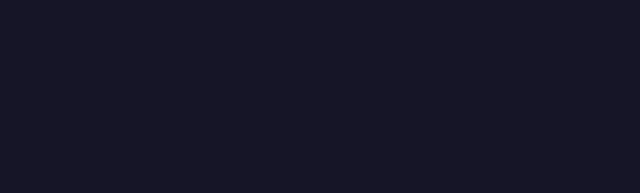
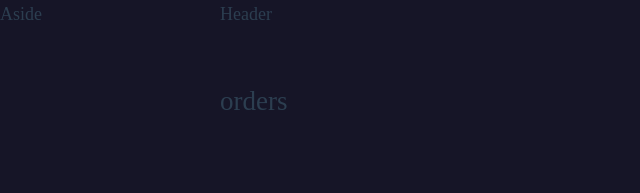
Before and after one commit to GuLingc/courseSale, a Vue app: page /manage/lessons in a window 1280 px wide. Before the commit this address had no page. Shown: the top 193 px of the page, without its empty margins (0-640 px from the left). Built offline with nearby package versions, Linux system fonts and the light colour scheme.

Commit message:
🐞 fix:修改文件名和路径

```diff
--- a/src/components/appHeader.vue
+++ b/src/components/appHeader.vue
@@ -7,7 +7,7 @@
           <router-link to="/home">首页</router-link>
         </li>
         <li :class="{ active: clickNav === 2 }" @click="clickNav = 2">
-          <router-link to="/books">课程展示</router-link>
+          <router-link to="/course">课程展示</router-link>
         </li>
         <li :class="{ active: clickNav === 3 }" @click="clickNav = 3">
           <router-link to="/manage/users">进入后台</router-link>
--- a/src/router/manage/index.ts
+++ b/src/router/manage/index.ts
@@ -1,8 +1,8 @@
 import { type RouteRecordRaw } from "vue-router";
 //引入模块文件
-import manageWriters from "@/views/manage/writers.vue";
+import manageScholars from "@/views/manage/scholar.vue";
 import manageUsers from "@/views/manage/users.vue";
-import manageOrders from "@/views/manage/orders.vue";
+import manageLessons from "@/views/manage/lesson.vue";
 import Manage from "@/views/manage/index.vue";
 //写路由
 const manageRoutes: Array<RouteRecordRaw> = [
@@ -15,10 +15,10 @@ const manageRoutes: Array<RouteRecordRaw> = [
     },
     children: [
       {
-        path: "writers",
-        component: manageWriters,
+        path: "scholars",
+        component: manageScholars,
         meta: {
-          title: "作者管理",
+          title: "讲师管理",
         },
       },
       {
@@ -29,10 +29,10 @@ const manageRoutes: Array<RouteRecordRaw> = [
         },
       },
       {
-        path: "/manage/orders",
-        component: manageOrders,
+        path: "lessons",
+        component: manageLessons,
         meta: {
-          title: "订单管理",
+          title: "课程管理",
         },
       },
     ],
--- a/src/router/user/index.ts
+++ b/src/router/user/index.ts
@@ -1,10 +1,10 @@
 import { type RouteRecordRaw } from "vue-router";
 //引入模块文件
-import Book from "@/views/user/books.vue";
+import Course from "@/views/user/course.vue";
 import Login from "@/views/login.vue";
 import Index from "@/views/user/index.vue";
 import Home from "@/views/user/home.vue";
-import Order from "@/views/user/order.vue";
+import Single from "@/views/user/single.vue";
 //写路由
 const userRoutes: Array<RouteRecordRaw> = [
   {
@@ -23,26 +23,26 @@ const userRoutes: Array<RouteRecordRaw> = [
     },
     children: [
       {
-        path: "/home",
+        path: "home",
         component: Home,
         meta: {
           title: "首页",
         },
       },
       {
-        path: "/books",
-        component: Book,
+        path: "course",
+        component: Course,
         meta: {
           title: "课程展示",
         },
       },
-      // {
-      //   path: "/orders",
-      //   component: Order,
-      //   meta: {
-      //     title: "我的订单",
-      //   },
-      // },
+      {
+        path: "single",
+        component: Single,
+        meta: {
+          title: "课程详情",
+        },
+      },
     ],
   },
 ];
--- a/src/views/manage/index.vue
+++ b/src/views/manage/index.vue
@@ -1,9 +1,13 @@
-<script setup lang="ts">
-</script>
-
 <template>
-  后台
-  <router-view></router-view>
+  <div class="common-layout">
+    <el-container>
+      <el-aside width="200px">Aside</el-aside>
+      <el-container>
+        <el-header>Header</el-header>
+        <el-main>
+          <router-view></router-view>
+        </el-main>
+      </el-container>
+    </el-container>
+  </div>
 </template>
-
-<style scoped lang="scss"></style>
```
Also changed, not shown: src/views/manage/lesson.vue (renamed from src/views/manage/orders.vue), src/views/manage/scholar.vue (renamed from src/views/manage/writers.vue), src/views/user/course.vue (renamed from src/views/user/books.vue), src/views/user/single.vue (renamed from src/views/user/order.vue).
